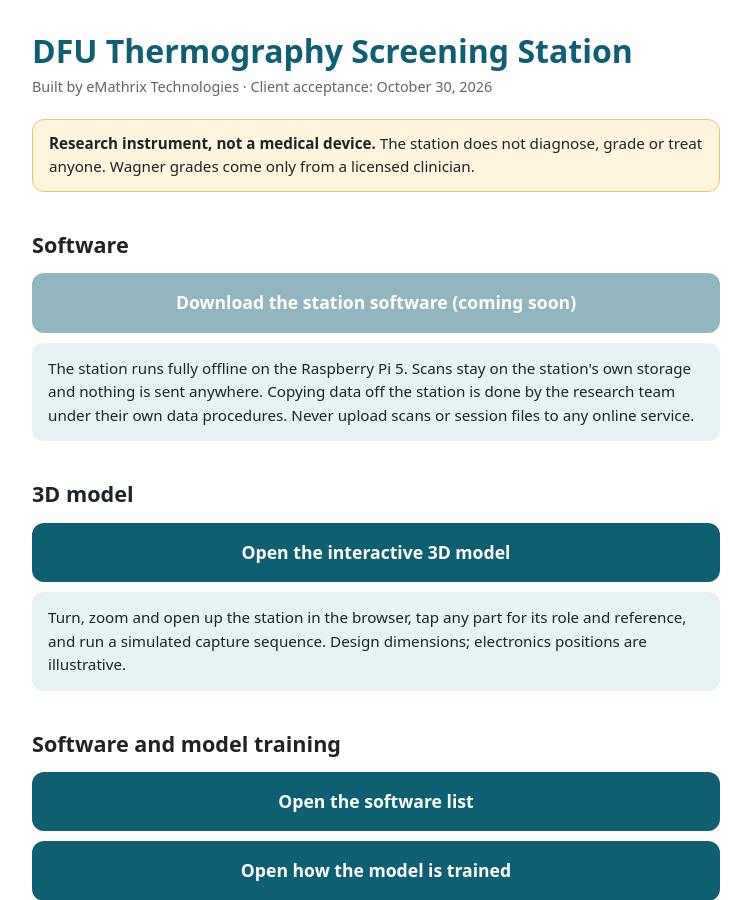
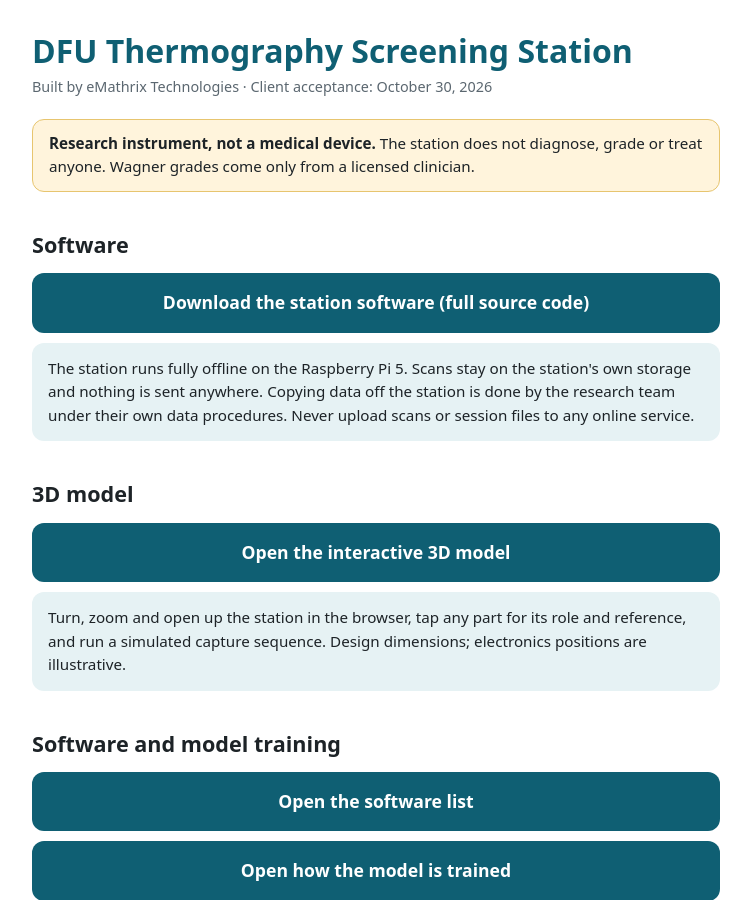
Before and after one commit to emathrixacademy/irdiabeticdetector-site, a Jekyll site: the page index.html, which Jekyll copies as it is, in a window 1280 px wide and 900 px high. Shown: the whole window, without its empty margins (264-1015 px from the left). Built offline with Jekyll 4.4.1, drawn with Linux system fonts in a browser that asks for light colours; some of the changed text lies outside the part shown.

Commit message:
Turn on the station software download

```diff
--- a/index.html
+++ b/index.html
@@ -18,8 +18,7 @@
   </div>
 
   <h2>Software</h2>
-  <!-- APP: replace href and remove class "off" when the file is in files/ -->
-  <a class="btn off" href="#" aria-disabled="true">Download the station software (coming soon)</a>
+  <a class="btn" href="files/DFU-Station-software.zip">Download the station software (full source code)</a>
   <div class="note">
     The station runs fully offline on the Raspberry Pi 5. Scans stay on the
     station's own storage and nothing is sent anywhere. Copying data off the
@@ -75,7 +74,7 @@
     <li><a href="files/DFU-Station-software-list.pdf">Software list (PDF)</a> <span class="size">(114 KB)</span></li>
     <li><a href="files/DFU-Station-model-training.pdf">How the model is trained (PDF)</a> <span class="size">(118 KB)</span></li>
     <li><a href="files/DFU-Station-bill-of-materials.pdf">Bill of materials (PDF)</a> <span class="size">(55 KB)</span></li>
-    <!-- FILES: add the software row here -->
+    <li><a href="files/DFU-Station-software.zip">Station software, full source code (zip)</a> <span class="size">(408 KB)</span></li>
   </ul>
 
   <footer>eMathrix Technologies, Cabuyao, Laguna · Contract EMX-2026-DFUSCAN-01</footer>
```
Also changed, not shown: 1 other file.
